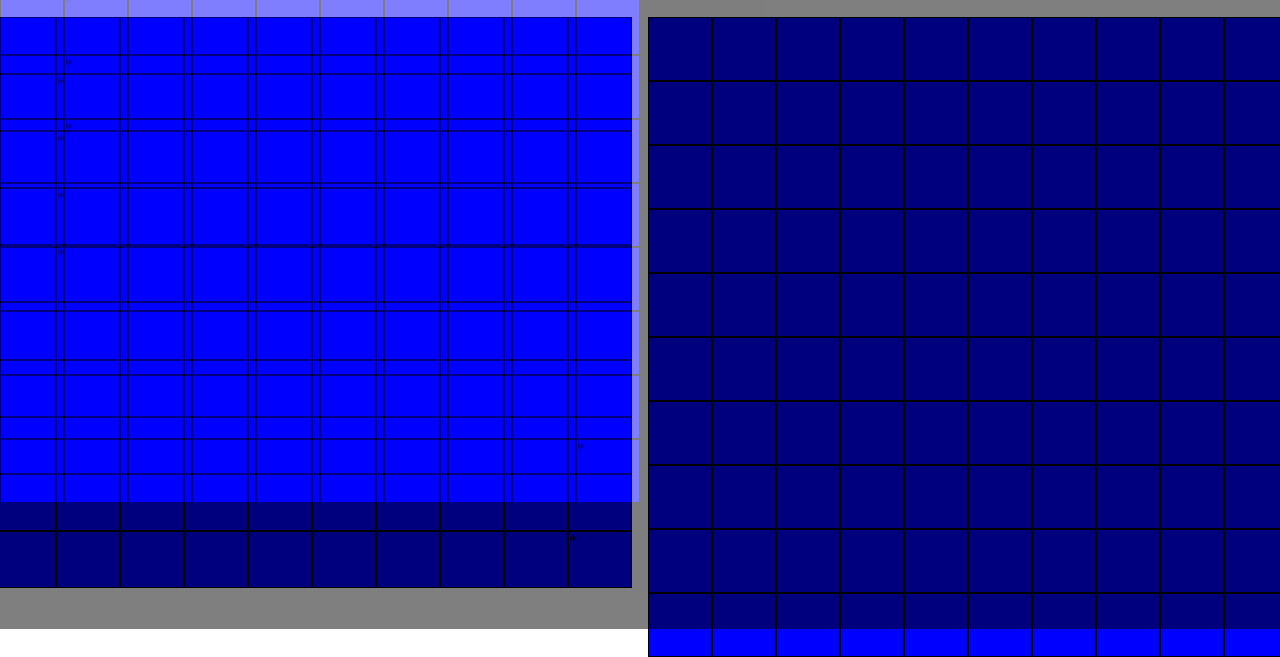
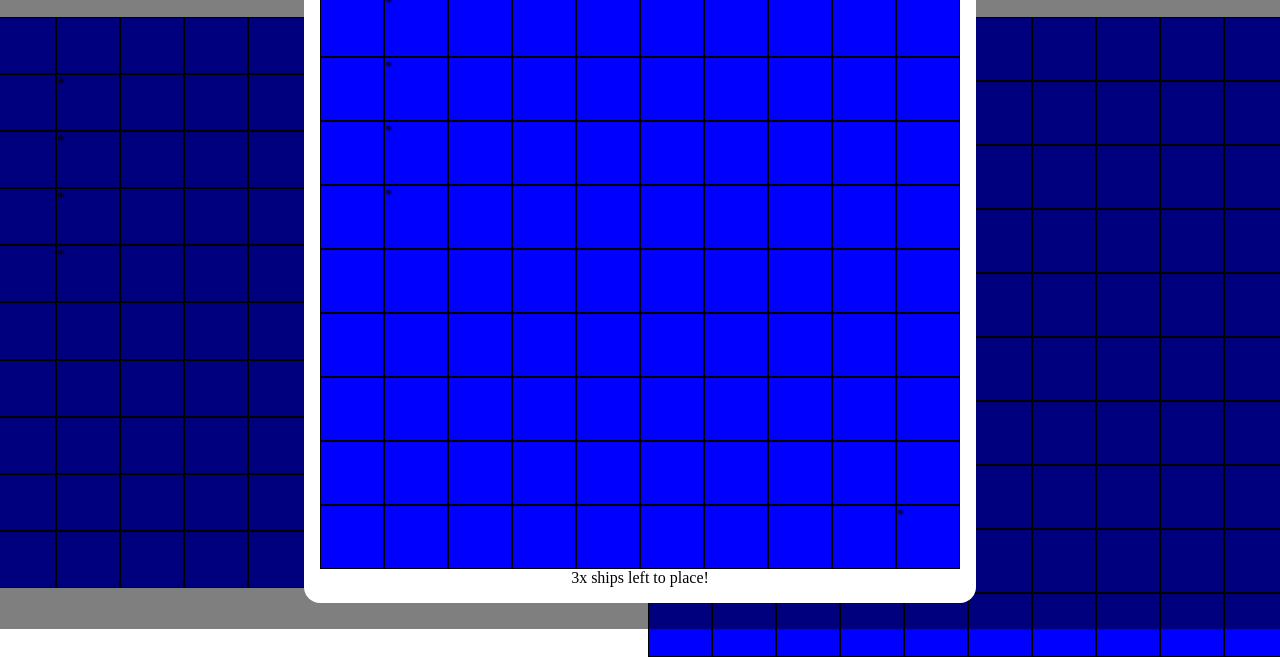
Before and after one commit to Saker07/battleships, a website built with webpack: page src/index.html in a window 1280 px wide. Shown: the part 171-828 px from the top of the page. Built offline with nearby package versions, Linux system fonts and the light colour scheme.

Commit message:
Fix grid not updating dom on ship added

```diff
--- a/src/dom.js
+++ b/src/dom.js
@@ -105,7 +105,7 @@ function game(currP, nextP){
 
 
 function shipSetter(player){
-    const ships = [{length: 3}];
+    const ships = [{length: 3}, {length: 3}, {length: 3}];
     let axis = "x";
 
     let frame = document.createElement("div");
@@ -120,10 +120,19 @@ function shipSetter(player){
     title.textContent = "Place your ships!";
     divv.appendChild(title);
 
+    let axisText = document.createElement("h5");
+    axisText.textContent = "Current axis: ";
+    divv.appendChild(axisText);
     let axisBtn = document.createElement("button");
-    axisBtn.addEventListener("click", e => {axis = axis == "x" ? "y" : "x"});
-    divv.appendChild(axisBtn);
+    axisBtn.addEventListener("click", e => {
+        axis = axis == "x" ? "y" : "x";
+        axisBtn.textContent = `${axis.toUpperCase()}`
+    });
+    axisBtn.textContent = `${axis.toUpperCase()}`;
+    axisText.appendChild(axisBtn);
+
     let resetBtn = document.createElement("button");
+    resetBtn.textContent = "Reset";
     divv.appendChild(resetBtn);
 
     let grid = document.createElement("div");
@@ -150,10 +159,13 @@ function addEventPlaceShipToCells(anch, player, ships, axis){
             if(placed){
                 ships.shift();
             }
-            updateShipComment(document.querySelector(".shipsPlaced"));
+            updateShipComment(document.querySelector(".shipsPlaced"), ships.length);
             if(ships.length == 0){
                 removeShipSetter();
             }
+            //once you add the ship you have to refresh the grid and add the eventListeners again
+            showWhole(anch, player.gb);
+            addEventPlaceShipToCells(anch, player, ships, axis);
         })
     }))
 }
--- a/src/style.css
+++ b/src/style.css
@@ -78,8 +78,19 @@ h3 {
   position: absolute;
   width: 100vw;
   height: 100vh;
-  background-color: black;
-  opacity: 0.5;
+  background-color: rgba(0, 0, 0, 0.5);
   top: 0;
   left: 0;
+  display: flex;
+  justify-content: center;
+  align-items: center;
 }
+.frame>.placeShipsDiv {
+  background-color: white;
+  opacity: 1;
+  padding: 1rem;
+  border-radius: 1rem;
+  display: flex;
+  flex-direction: column;
+  align-items: center;
+}
```
Also changed, not shown: dist/scipt.js.
